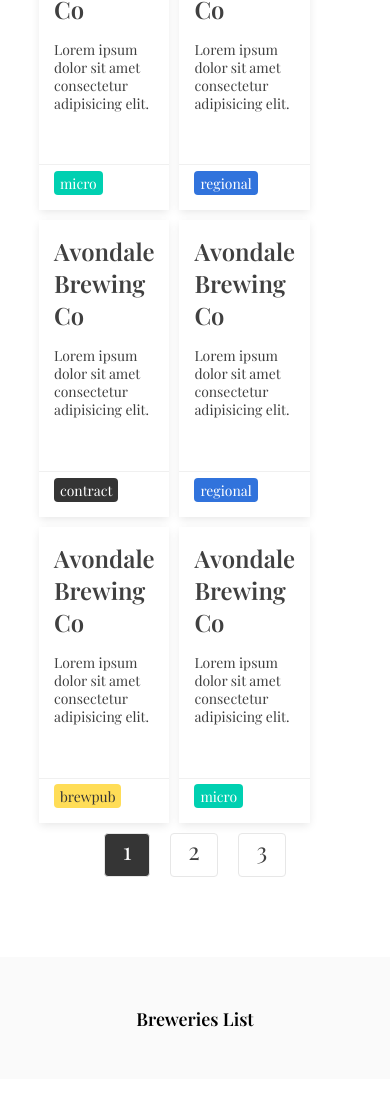
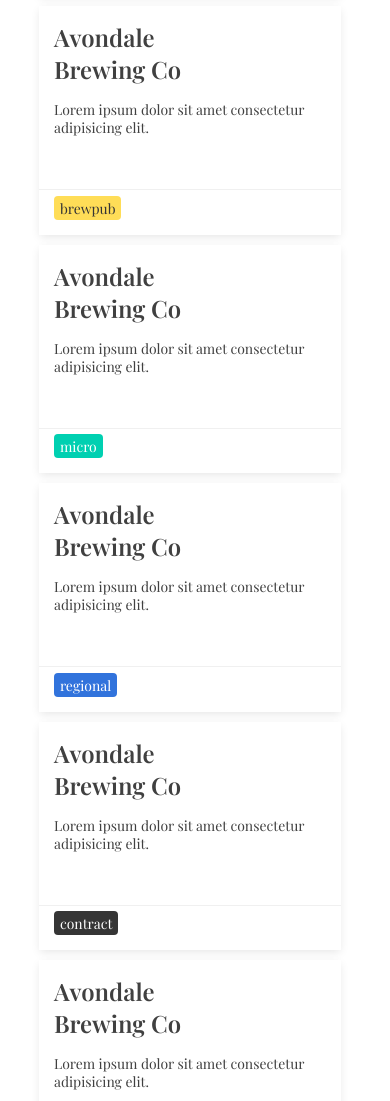
Before and after one commit to FelipeGXavier/FelipeGXavier.github.io, a website built with Parcel: page linx/index.html in a window 390 px wide. Shown: the part 899-2000 px from the top of the page. Before the commit the page ends 1978 px from the top, so only its background shows below. Built offline with nearby package versions, Linux system fonts and the light colour scheme.

Commit message:
fix space between items and breakpoints

```diff
--- a/linx/index.html
+++ b/linx/index.html
@@ -26,66 +26,85 @@
     </div>
     <section class="brew-list">
       <div class="brew-list__item">
-        <h1 class="brew-list__item-heading">Avondale Brewing Co</h1>
+        <div class="brew-list__content">
+          <h1 class="brew-list__content-heading">Avondale Brewing Co</h1>
           <p class="paragraph">Lorem ipsum dolor sit amet consectetur adipisicing elit.</p>
           <div class="line-separator"></div>
-        <span class="brew-list__item-tag--micro">micro</span>
+          <span class="brew-list__content-tag--micro">micro</span>
+        </div>
       </div>
       <div class="brew-list__item">
-        <h1 class="brew-list__item-heading">Avondale Brewing Co</h1>
+        <div class="brew-list__content">
+          <h1 class="brew-list__content-heading">Avondale Brewing Co</h1>
           <p class="paragraph">Lorem ipsum dolor sit amet consectetur adipisicing elit.</p>
           <div class="line-separator"></div>
-        <span class="brew-list__item-tag--micro">micro</span>
+          <span class="brew-list__content-tag--micro">micro</span>
+        </div>
       </div>
       <div class="brew-list__item">
-        <h1 class="brew-list__item-heading">Avondale Brewing Co</h1>
+        <div class="brew-list__content">
+          <h1 class="brew-list__content-heading">Avondale Brewing Co</h1>
           <p class="paragraph">Lorem ipsum dolor sit amet consectetur adipisicing elit.</p>
           <div class="line-separator"></div>
-        <span class="brew-list__item-tag--micro">micro</span>
+          <span class="brew-list__content-tag--micro">micro</span>
+        </div>
       </div>
       <div class="brew-list__item">
-        <h1 class="brew-list__item-heading">Avondale Brewing Co</h1>
+        <div class="brew-list__content">
+          <h1 class="brew-list__content-heading">Avondale Brewing Co</h1>
           <p class="paragraph">Lorem ipsum dolor sit amet consectetur adipisicing elit.</p>
           <div class="line-separator"></div>
-        <span class="brew-list__item-tag--brewpub">brewpub</span>
+          <span class="brew-list__content-tag--brewpub">brewpub</span>
+        </div>
       </div>
       <div class="brew-list__item">
-        <h1 class="brew-list__item-heading">Avondale Brewing Co</h1>
+        <div class="brew-list__content">
+          <h1 class="brew-list__content-heading">Avondale Brewing Co</h1>
           <p class="paragraph">Lorem ipsum dolor sit amet consectetur adipisicing elit.</p>
           <div class="line-separator"></div>
-        <span class="brew-list__item-tag--micro">micro</span>
+          <span class="brew-list__content-tag--micro">micro</span>
+        </div>
       </div>
       <div class="brew-list__item">
-        <h1 class="brew-list__item-heading">Avondale Brewing Co</h1>
+        <div class="brew-list__content">
+          <h1 class="brew-list__content-heading">Avondale Brewing Co</h1>
           <p class="paragraph">Lorem ipsum dolor sit amet consectetur adipisicing elit.</p>
           <div class="line-separator"></div>
-        <span class="brew-list__item-tag--regional">regional</span>
+          <span class="brew-list__content-tag--regional">regional</span>
+        </div>
       </div>
       <div class="brew-list__item">
-        <h1 class="brew-list__item-heading">Avondale Brewing Co</h1>
+        <div class="brew-list__content">
+          <h1 class="brew-list__content-heading">Avondale Brewing Co</h1>
           <p class="paragraph">Lorem ipsum dolor sit amet consectetur adipisicing elit.</p>
           <div class="line-separator"></div>
-        <span class="brew-list__item-tag--contract">contract</span>
+          <span class="brew-list__content-tag--contract">contract</span>
+        </div>
       </div>
       <div class="brew-list__item">
-        <h1 class="brew-list__item-heading">Avondale Brewing Co</h1>
+        <div class="brew-list__content">
+          <h1 class="brew-list__content-heading">Avondale Brewing Co</h1>
           <p class="paragraph">Lorem ipsum dolor sit amet consectetur adipisicing elit.</p>
           <div class="line-separator"></div>
-        <span class="brew-list__item-tag--regional">regional</span>
+          <span class="brew-list__content-tag--regional">regional</span>
+        </div>
       </div>
       <div class="brew-list__item">
-        <h1 class="brew-list__item-heading">Avondale Brewing Co</h1>
+        <div class="brew-list__content">
+          <h1 class="brew-list__content-heading">Avondale Brewing Co</h1>
           <p class="paragraph">Lorem ipsum dolor sit amet consectetur adipisicing elit.</p>
           <div class="line-separator"></div>
-        <span class="brew-list__item-tag--brewpub">brewpub</span>
+          <span class="brew-list__content-tag--brewpub">brewpub</span>
+        </div>
       </div>
       <div class="brew-list__item">
-        <h1 class="brew-list__item-heading">Avondale Brewing Co</h1>
+        <div class="brew-list__content">
+          <h1 class="brew-list__content-heading">Avondale Brewing Co</h1>
           <p class="paragraph">Lorem ipsum dolor sit amet consectetur adipisicing elit.</p>
           <div class="line-separator"></div>
-        <span class="brew-list__item-tag--micro">micro</span>
+          <span class="brew-list__content-tag--micro">micro</span>
         </div>
-
+      </div>
     </section>
     <ul class="pagination">
       <li class="pagination__item active"><a class="pagination__link active" href="#">1</a></li>
--- a/linx/sass/_component.scss
+++ b/linx/sass/_component.scss
@@ -1,4 +1,3 @@
-
 @mixin badge($color, $font-color: white) {
   display: inline-block;
   margin-top: 6rem;
@@ -33,25 +32,12 @@
   display: flex;
   flex-wrap: wrap;
 
-  &__item {
+  &__content {
     position: relative;
+    width: 100%;
     color: #404040;
     padding: 1.5rem;
     box-shadow: 0px 3px 9px -1px rgba(0, 0, 0, 0.10);
-    flex-basis: 24%;
-    margin-top: 1rem;
-
-    &:not(:nth-child(4n)) {
-      margin-right: 1rem;
-    }
-
-    @media screen and (min-width: 1900px) {
-      flex-basis: 19%;
-
-      &:not(:nth-child(5n)) {
-        margin-right: 1rem;
-      }
-    }
 
     &-heading {
       width: 60%;
@@ -96,6 +82,58 @@
       }
     }
   }
+
+  &__item {
+    position: relative;
+    display: flex;
+    min-width: 20%;
+    max-width: 20%;
+    margin-bottom: 1rem;
+    flex-grow: 1;
+
+    &:not(:nth-child(5n)) {
+      padding-right: 1rem;
+    }
+
+    @media screen and (max-width: 1400px) {
+      &:not(:nth-child(4n)) {
+        padding-right: 1rem;
+      }
+
+      min-width: 25%;
+      max-width: 25%;
+    }
+
+    @media screen and (max-width: 1100px) {
+      &:not(:nth-child(3n)) {
+        padding-right: 1rem;
+      }
+
+      min-width: 33%;
+      max-width: 33%;
+    }
+
+    @media screen and (max-width: 900px) {
+      &:not(:nth-child(2n)) {
+        padding-right: 1rem;
+      }
+
+      min-width: 50%;
+      max-width: 50%;
+    }
+
+    @media screen and (max-width: 600px) {
+      &:not(:nth-child(1n)) {
+        padding-right: 1rem;
+      }
+
+      min-width: 100%;
+      max-width: 100%;
+    }
+
+  }
+
+
 }
 
 .pagination {
--- a/linx/sass/_layout.scss
+++ b/linx/sass/_layout.scss
@@ -2,8 +2,6 @@
   color: #FEFEFE;
   background-image: linear-gradient(to right bottom, #201C1D, #433E3D);
   padding: 2rem;
-  text-align: center;
-
   & h1 {
     font-size: 4rem;
   }
@@ -16,7 +14,8 @@
 
 
 .container {
-  width: 80%;
+  max-width: 80%;
+  min-width: 80;
   margin: 0 auto;
 }
 
```
Also changed, not shown: linx/css/styles.css. Lines whose indentation alone changed are shown as unchanged.
